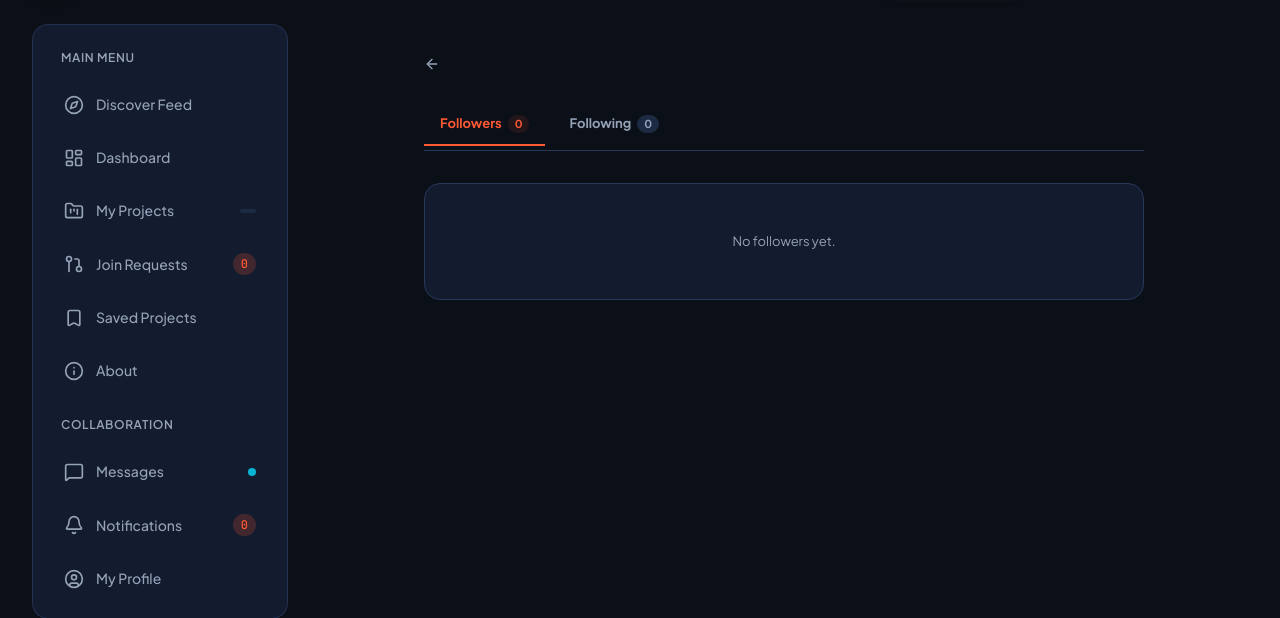
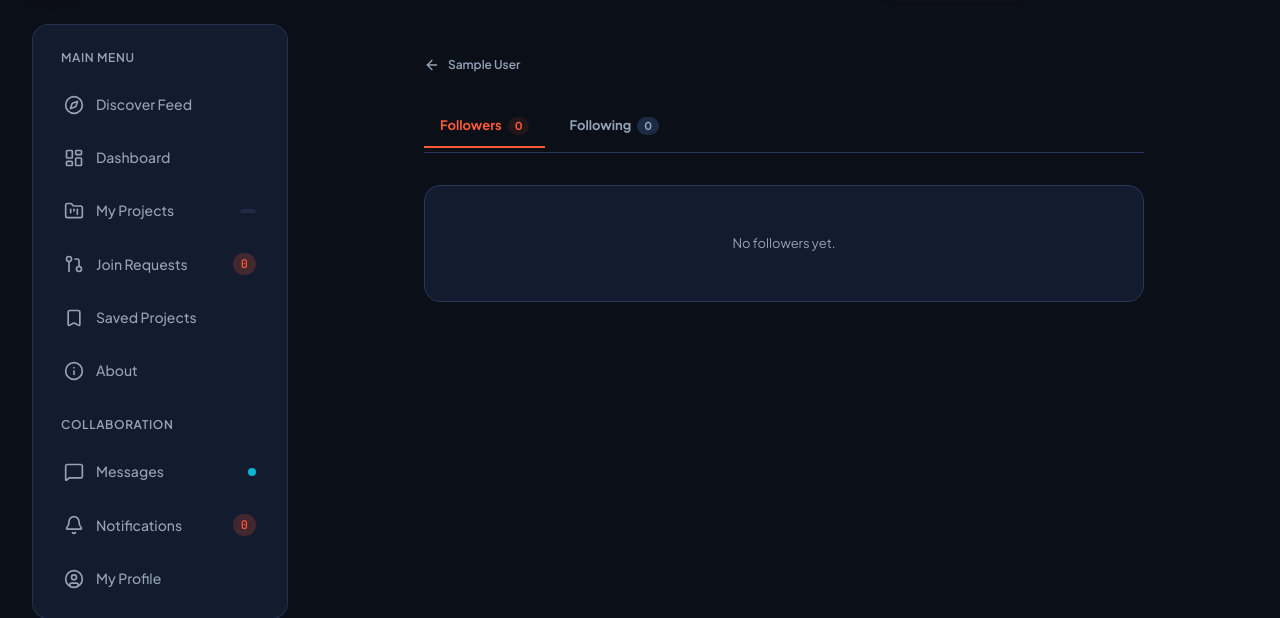
Before and after one commit to atonu-a/Project-Mate, a Django app: page /connections/ in a window 1280 px wide. Shown: the part 69-687 px from the top of the page. Run offline with Django 5.2, Linux system fonts and the light colour scheme; the visitor is signed in with stand-in values (Sample User, id 1); data comes from the database, SQL or seed files in the repository; data that the repository does not hold is empty; some libraries are stand-ins or nearby versions.

```diff
--- a/templates/connections.html
+++ b/templates/connections.html
@@ -2,9 +2,9 @@
 {% block main %}
 <main class="page-main page-main--narrow">
 
-  <a href="{% url 'profile' profile_user.username %}" class="back-link">
+  <a href="{% url 'profile' request.user.username %}" class="back-link">
     <i data-lucide="arrow-left" class="back-link__icon"></i>
-    <span>{{ profile_user.get_full_name }}</span>
+    <span>{{ request.user.get_full_name }}</span>
   </a>
 
   <div class="search-tabs">
@@ -59,7 +59,7 @@
 </main>
 
 <script>
-  // প্রোফাইল থেকে .../connections/#following লিংকে এলে সরাসরি Following ট্যাব খুলবে
+
   document.addEventListener('DOMContentLoaded', function () {
     if (location.hash === '#following') {
       switchSearchTab(document.querySelector('[data-tab="followingPanel"]'), 'followingPanel');
```
